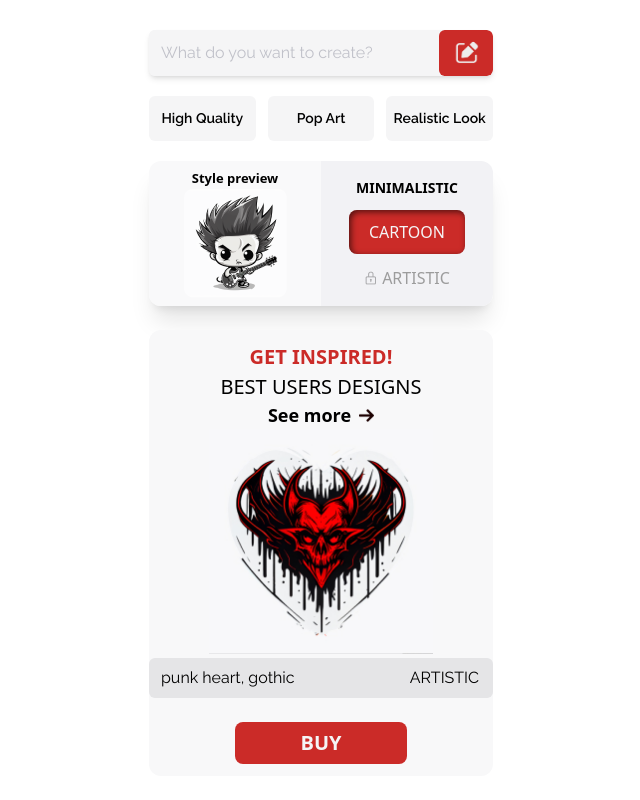
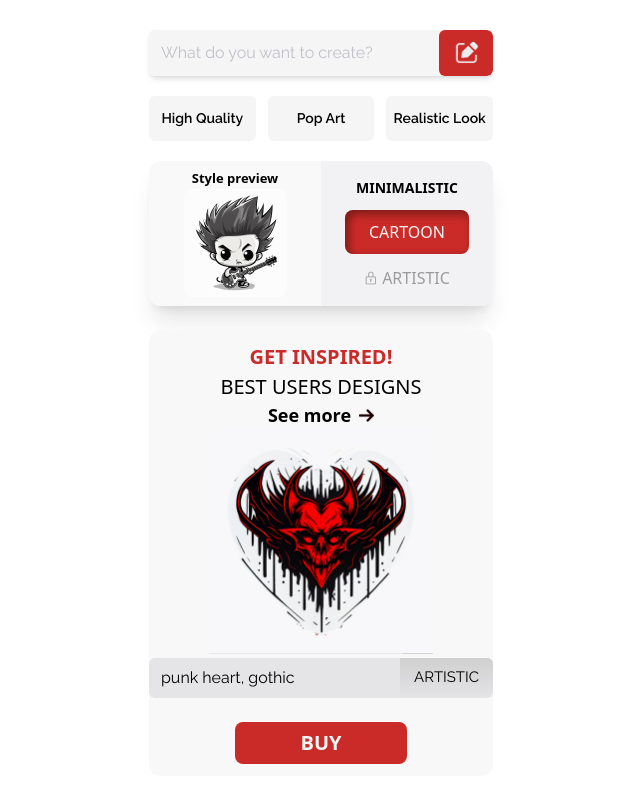
Before and after one commit to oliwierPosiakow/giveMeArt, a React (Vite) app: page / in a window 1280 px wide. Shown: the part 391-1191 px from the top of the page, without its empty margins (319-959 px from the left). Built offline with nearby package versions, Linux system fonts and the light colour scheme.

Commit message:
Minor CSS changes

```diff
--- a/src/components/Ad.jsx
+++ b/src/components/Ad.jsx
@@ -10,7 +10,7 @@ function Ad() {
             </div>
             <div className='w-1/2 flex flex-col items-center justify-center bg-[#f2f2f5] gap-3'>
                 <p className='uppercase font-semi-bold text-[14px]'>minimalistic</p>
-                <div className='bg-accent py-2.5 px-5 shadow-[inset_2px_2px_6px_rgba(0,0,0,0.6)] rounded-lg'>
+                <div className='bg-accent py-2.5 px-6 shadow-[inset_4px_4px_10px_rgba(0,0,0,0.4)] rounded-lg'>
                     <p className='uppercase text-offwhite'>cartoon</p>
                 </div>
                 <div className='flex justify-center items-center gap-1'>
--- a/src/components/Card.jsx
+++ b/src/components/Card.jsx
@@ -21,8 +21,8 @@ function Card() {
 
             <div className='w-full flex justify-between align-middle bg-gray rounded-md mt-1 overflow-hidden'>
                 <p className='px-3 py-2 font-raleway font-medium'>punk heart, gothic</p>
-                <div className='px-3.5 py-2 bg-gradient-to-t from-[rgb(209, 209, 210)] to-[rgba(207, 207, 208, 0.00)]'>
-                    <p className='font-raleway font-medium uppercase'>artistic</p>
+                <div className='px-3.5 py-2 bg-gradient-to-b from-gradientstart to-[rgba(207, 207, 208, 0.00)]'>
+                    <p className='font-raleway font-medium uppercase text-[15px]'>artistic</p>
                 </div>
             </div>
 
--- a/tailwind.config.js
+++ b/tailwind.config.js
@@ -27,6 +27,7 @@ export default {
       'dark-gray': "#9C9C9C",
       white: "#FFFFFF",
       offwhite: "#F5F5F6",
+      gradientstart: '#CFCFD0'
     }
   },
   plugins: [],
```
